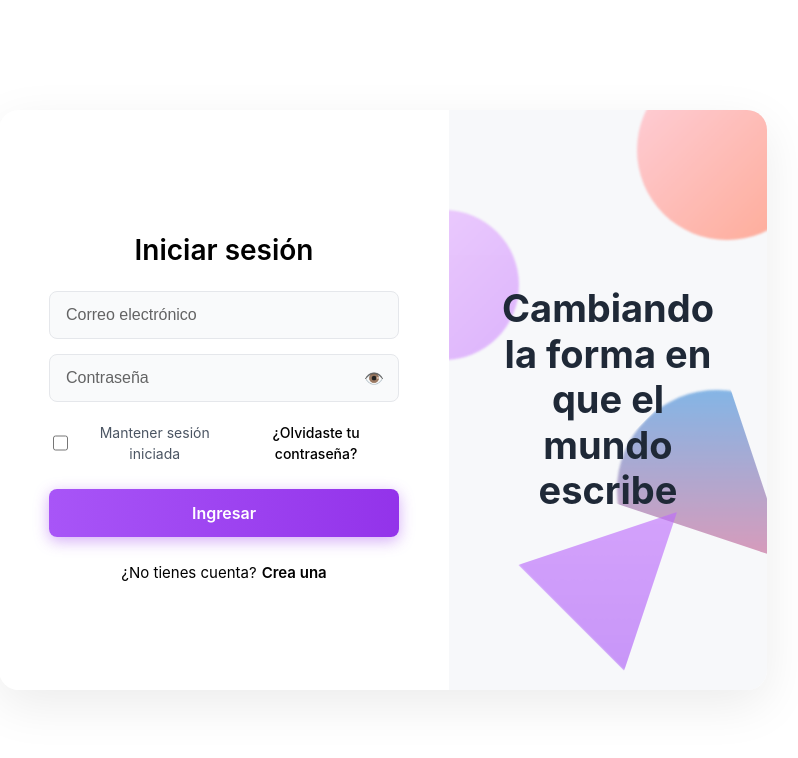
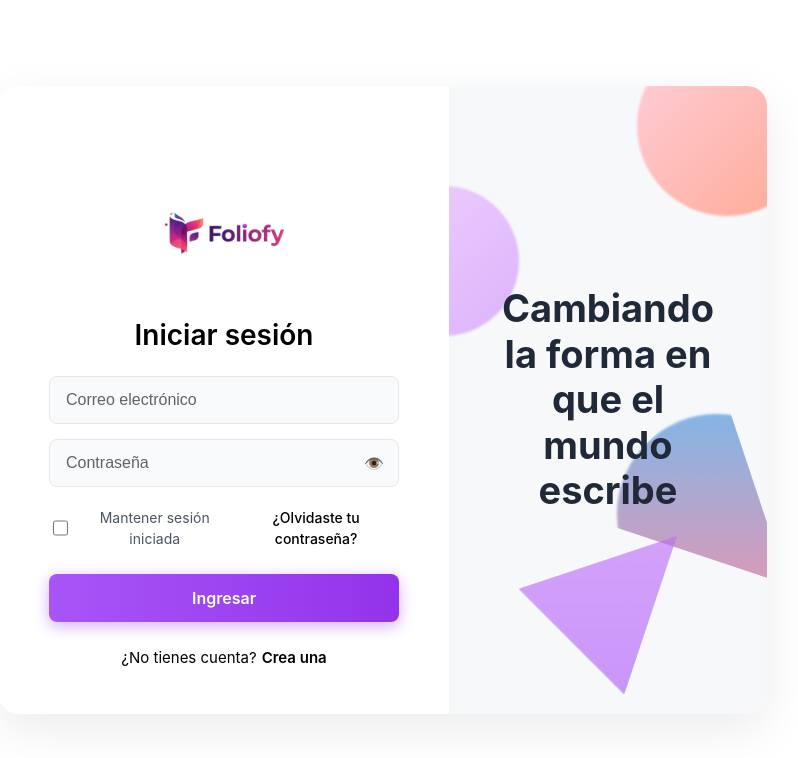
Before and after one commit to YoshiHD4K/Foliofy, a React (Vite) app: page / in a window 1280 px wide. Shown: the top 758 px of the page, without its empty margins (257-1055 px from the left). Built offline with nearby package versions, Linux system fonts and the light colour scheme; no server answers.

Commit message:
Colocando logo de Foliofy

```diff
--- a/index.html
+++ b/index.html
@@ -2,9 +2,10 @@
 <html lang="en">
   <head>
     <meta charset="UTF-8" />
-    <link rel="icon" type="image/svg+xml" href="/vite.svg" />
+  <link rel="icon" type="image/png" href="/images/solo_logo_foliofy.png" />
+  <meta name="application-name" content="Foliofy" />
     <meta name="viewport" content="width=device-width, initial-scale=1.0" />
-    <title>foliofy</title>
+  <title>Foliofy</title>
   </head>
   <body>
     <div id="root"></div>
--- a/src/assets/css/LoginRegister.css
+++ b/src/assets/css/LoginRegister.css
@@ -46,7 +46,8 @@ body {
 }
 
 .logo-section {
-  margin-bottom: 25px; /* Ajustado */
+  margin-bottom: 0px; /* Ajustado */
+  max-height: 30%;
 }
 
 .logo {
@@ -293,3 +294,19 @@ body {
     display: none;
   }
 }
+
+/* Imagen de logo en el formulario */
+.auth-logo {
+  width: 200px;
+  height: 200px;
+  max-width: 60%;
+  height: auto;
+  display: block;
+  /* Evitar selección/arrastre del logo */
+  user-select: none;
+  -webkit-user-select: none;
+  -moz-user-select: none;
+  -ms-user-select: none;
+  -webkit-user-drag: none;
+  margin: 0 auto;
+}
--- a/src/components/LoginRegister.jsx
+++ b/src/components/LoginRegister.jsx
@@ -88,9 +88,10 @@ const LoginRegister = () => {
       <div className="login-box">
         {/* Panel izquierdo con formulario */}
         <div className="auth-panel">
+          <div className="logo-section">
+            <img src="/images/logo_foliofy.png" alt="Foliofy" className="auth-logo" draggable="false" />
+          </div>
           <h1 className="auth-title">{isLogin ? 'Iniciar sesión' : 'Crear cuenta'}</h1>
-
-          {/* Botón de Google eliminado */}
 
           <form className="auth-form" onSubmit={handleSubmit}>
             {/* Campo de Email */}
--- a/src/components/ResetPassword.jsx
+++ b/src/components/ResetPassword.jsx
@@ -59,6 +59,9 @@ const ResetPassword = () => {
     <div className="main-container">
       <div className="login-box">
         <div className="auth-panel">
+          <div className="logo-section">
+            <img src="/images/logo_foliofy.png" alt="Foliofy" className="auth-logo" draggable="false" />
+          </div>
           <h1 className="auth-title">Restablecer contraseña</h1>
           {!canReset && (
             <p style={{ marginBottom: 12, color: '#888' }}>
```
Also changed, not shown: public/images/logo_foliofy.png (renamed from src/assets/images/logo_foliofy.png), public/images/solo_logo_foliofy.png (added).
